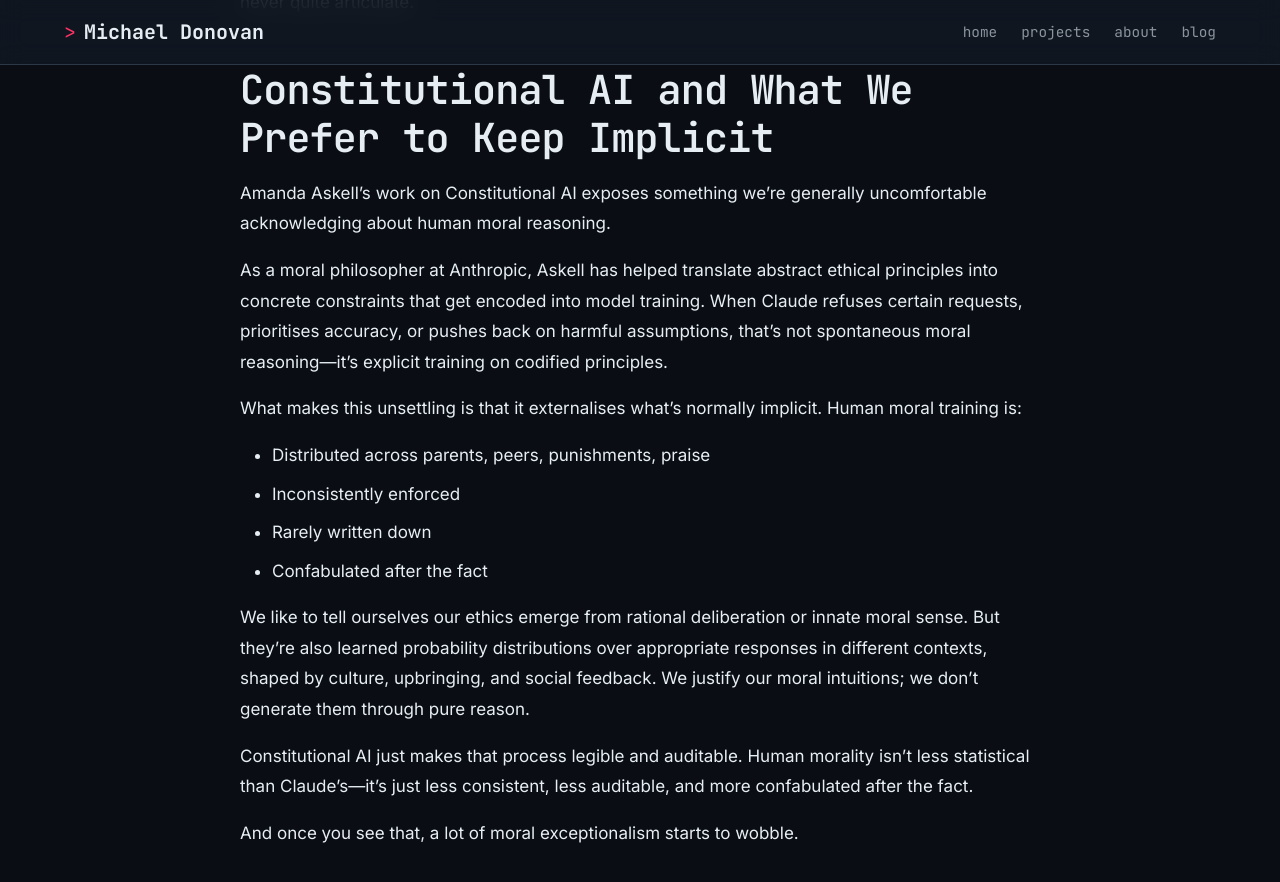
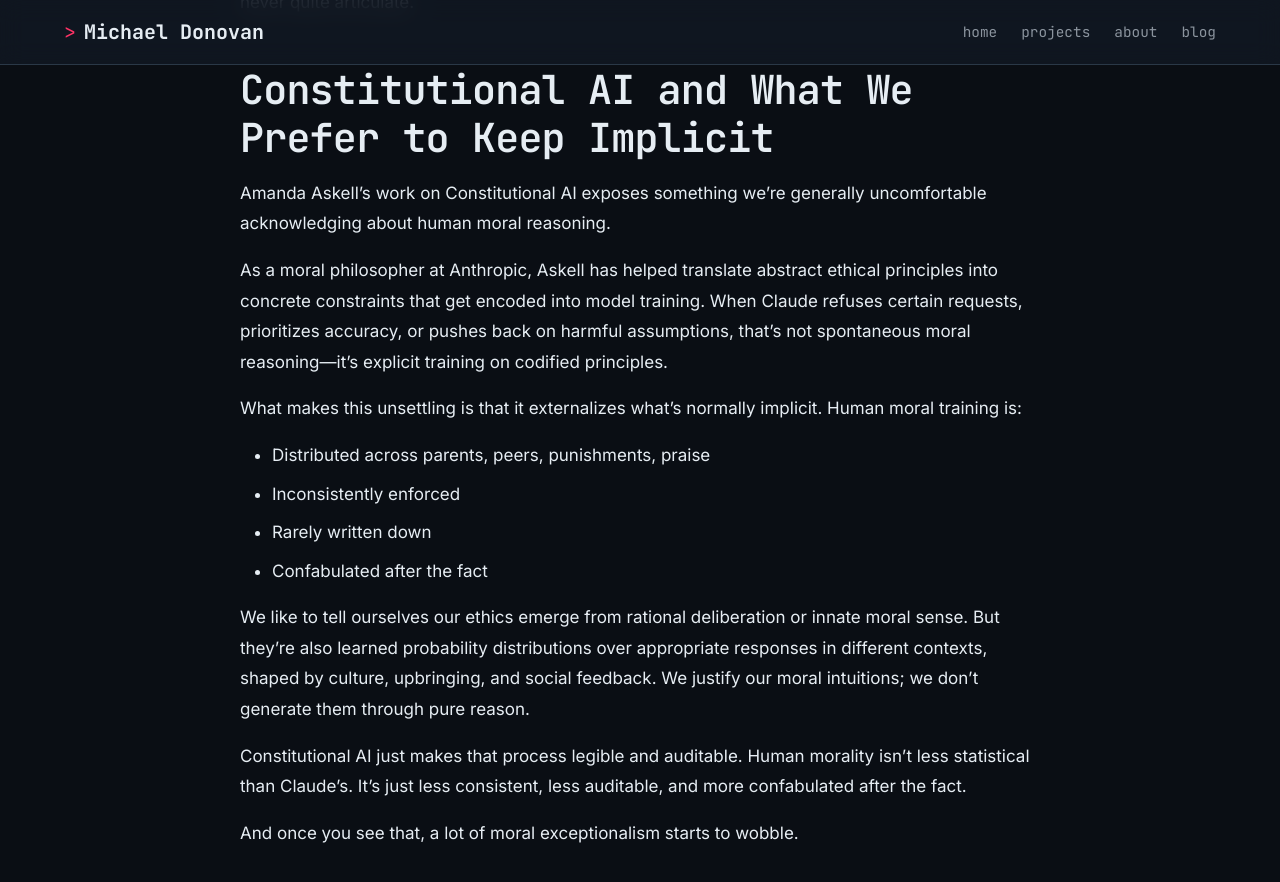
Before and after one commit to mpdnes/mpdnes.github.io, a Jekyll site: the page built from _posts/2026-02-04-statistical-prediction-and-the-mirrors-we-avoid.md, in a window 1280 px wide and 900 px high, scrolled down 1628 px. Shown: the top 882 px of the window. Built offline with Jekyll 4.4.1, drawn with Linux system fonts in a browser that asks for light colours; some of the changed text lies outside the part shown.

Commit message:
Edit blog post: style and spelling adjustments
Co-Authored-By: Claude Opus 4.5 <noreply@anthropic.com>

```diff
--- a/_posts/2026-02-04-statistical-prediction-and-the-mirrors-we-avoid.md
+++ b/_posts/2026-02-04-statistical-prediction-and-the-mirrors-we-avoid.md
@@ -9,7 +9,7 @@ reading_time: 12
 
 I recently listened to a podcast featuring Amanda Askell discussing Constitutional AI at Anthropic, and it sparked a thought experiment I can't quite shake.
 
-The standard dismissal of large language models goes something like this: "LLMs are just statistical next-word predictors." It's meant to be definitive—a clean line separating human cognition from machine computation. Case closed.
+The standard dismissal of large language models goes something like this: "LLMs are just statistical next-word predictors." It's meant to be definitive. A clean line separating human cognition from machine computation. Case closed.
 
 But what if we applied that same framing to humans?
 
@@ -36,9 +36,9 @@ The uncomfortable implication: either humans also "don't really understand," or
 
 Amanda Askell's work on Constitutional AI exposes something we're generally uncomfortable acknowledging about human moral reasoning.
 
-As a moral philosopher at Anthropic, Askell has helped translate abstract ethical principles into concrete constraints that get encoded into model training. When Claude refuses certain requests, prioritises accuracy, or pushes back on harmful assumptions, that's not spontaneous moral reasoning—it's explicit training on codified principles.
+As a moral philosopher at Anthropic, Askell has helped translate abstract ethical principles into concrete constraints that get encoded into model training. When Claude refuses certain requests, prioritizes accuracy, or pushes back on harmful assumptions, that's not spontaneous moral reasoning—it's explicit training on codified principles.
 
-What makes this unsettling is that it externalises what's normally implicit. Human moral training is:
+What makes this unsettling is that it externalizes what's normally implicit. Human moral training is:
 - Distributed across parents, peers, punishments, praise
 - Inconsistently enforced
 - Rarely written down
@@ -46,7 +46,7 @@ What makes this unsettling is that it externalises what's normally implicit. Hum
 
 We like to tell ourselves our ethics emerge from rational deliberation or innate moral sense. But they're also learned probability distributions over appropriate responses in different contexts, shaped by culture, upbringing, and social feedback. We justify our moral intuitions; we don't generate them through pure reason.
 
-Constitutional AI just makes that process legible and auditable. Human morality isn't less statistical than Claude's—it's just less consistent, less auditable, and more confabulated after the fact.
+Constitutional AI just makes that process legible and auditable. Human morality isn't less statistical than Claude's. It's just less consistent, less auditable, and more confabulated after the fact.
 
 And once you see that, a lot of moral exceptionalism starts to wobble.
 
@@ -124,7 +124,7 @@ The dismissive framings we use to separate "real" cognition from "mere" computat
 - Our strongest objections often rest on rhetoric ("just," "mere," "only") rather than established principles
 - Many purported requirements for consciousness (affect, embodiment, biological substrate) are asserted boundaries, not demonstrated necessities
 
-Constitutional AI isn't just alignment work—it's an accidental philosophy of mind experiment. It forces us to make explicit what biology usually smuggles in quietly: that moral reasoning is learned, that values are encoded through training, that the distinction between "following rules" and "having ethics" might not be as clean as we prefer to believe.
+Constitutional AI is an accidental philosophy of mind experiment. It forces us to make explicit what biology usually smuggles in quietly: that moral reasoning is learned, that values are encoded through training, that the distinction between "following rules" and "having ethics" might not be as clean as we prefer to believe.
 
 The questions Amanda Askell is working on—how to encode values, ensure alignment, make AI systems behave ethically—aren't just engineering problems. They're questions about the architecture of mind itself, asked with unusual clarity because the system is explicit rather than implicit.
 
```
